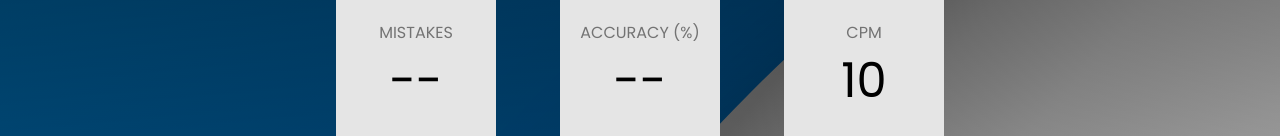
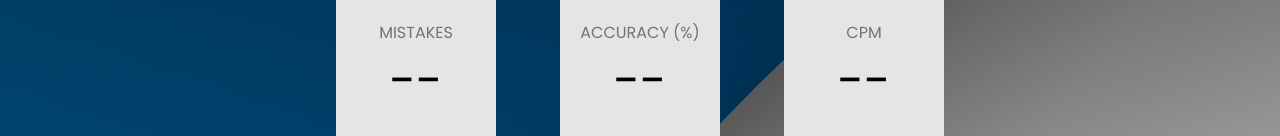
Before and after one commit to bartlomiejszwarc/typing-speed, a React (Vite) app: page / in a window 1280 px wide. Shown: the part 653-789 px from the top of the page. Built offline with nearby package versions, Linux system fonts and the light colour scheme.

Commit message:
Characters per minute fix

```diff
--- a/src/components/LettersInput/LettersInput.tsx
+++ b/src/components/LettersInput/LettersInput.tsx
@@ -4,7 +4,7 @@ import { useEffect } from 'react';
 import './LettersInput.css';
 
 function LetterInput() {
-  const { input, mistakes, dispatch, isGameEnded, isGameStarted } = useInputContext();
+  const { input, dispatch, isGameEnded, isGameStarted } = useInputContext();
 
   useEffect(() => {
     if (input.length > 0 && !isGameEnded && !isGameStarted) {
--- a/src/components/Statistics/StatisticsContainer.tsx
+++ b/src/components/Statistics/StatisticsContainer.tsx
@@ -4,17 +4,26 @@ import { useInputContext } from '../../hooks/useInputContext';
 import { useState, useEffect } from 'react';
 
 function StatisticsContainer() {
-  const { mistakes, input } = useInputContext();
+  const { mistakes, input, seconds } = useInputContext();
   const [accuracy, setAccuracy] = useState<number>(0);
+  const [charsPerMinute, setCharsPerMinute] = useState<number>(0);
 
   useEffect(() => {
     setAccuracy(input.length / (input.length + mistakes));
   }, [input, mistakes]);
+
+  useEffect(() => {
+    const cpm = (input.length / seconds) * 60;
+    if (seconds > 0) {
+      setCharsPerMinute(cpm);
+    }
+  }, [input, seconds]);
+
   return (
     <div className='statistics-container'>
       <StatisticsCard title='Mistakes' value={mistakes || null} />
       <StatisticsCard title='Accuracy (%)' value={accuracy * 100 || null} />
-      <StatisticsCard title='CPM' value={10} />
+      <StatisticsCard title='CPM' value={Math.round(charsPerMinute) || null} />
     </div>
   );
 }
--- a/src/components/Stopwatch/Stopwatch.tsx
+++ b/src/components/Stopwatch/Stopwatch.tsx
@@ -1,6 +1,7 @@
 import { useInputContext } from './../../hooks/useInputContext';
 import CachedIcon from '@mui/icons-material/Cached';
 import { useMeasureTime } from './../../hooks/useMeasureTime';
+import { useEffect } from 'react';
 import './Stopwatch.css';
 function Stopwatch() {
   const { measureTime, seconds, minutes, milliseconds } = useMeasureTime();
@@ -11,6 +12,9 @@ function Stopwatch() {
   const handleOnClick = () => {
     dispatch({ type: 'RESET' });
   };
+  useEffect(() => {
+    dispatch({ type: 'SET_SECONDS', payload: seconds });
+  }, [seconds]);
 
   return (
     <div className='timer-wrapper'>
--- a/src/context/InputContext.jsx
+++ b/src/context/InputContext.jsx
@@ -10,6 +10,9 @@ export const inputReducer = (state, action) => {
       return { ...state, input: state.input + action.payload };
     case 'INCREASE_MISTAKES':
       return { ...state, mistakes: state.mistakes + 1 };
+
+    case 'SET_SECONDS':
+      return { ...state, seconds: action.payload };
     case 'START_GAME':
       return { ...state, isGameStarted: true, isGameEnded: false };
     case 'END_GAME':
@@ -24,6 +27,7 @@ export const InputContextProvider = ({ children }) => {
     currentLetter: null,
     input: '',
     mistakes: 0,
+    seconds: 0,
     isGameStarted: false,
     isGameEnded: false,
   });
```
